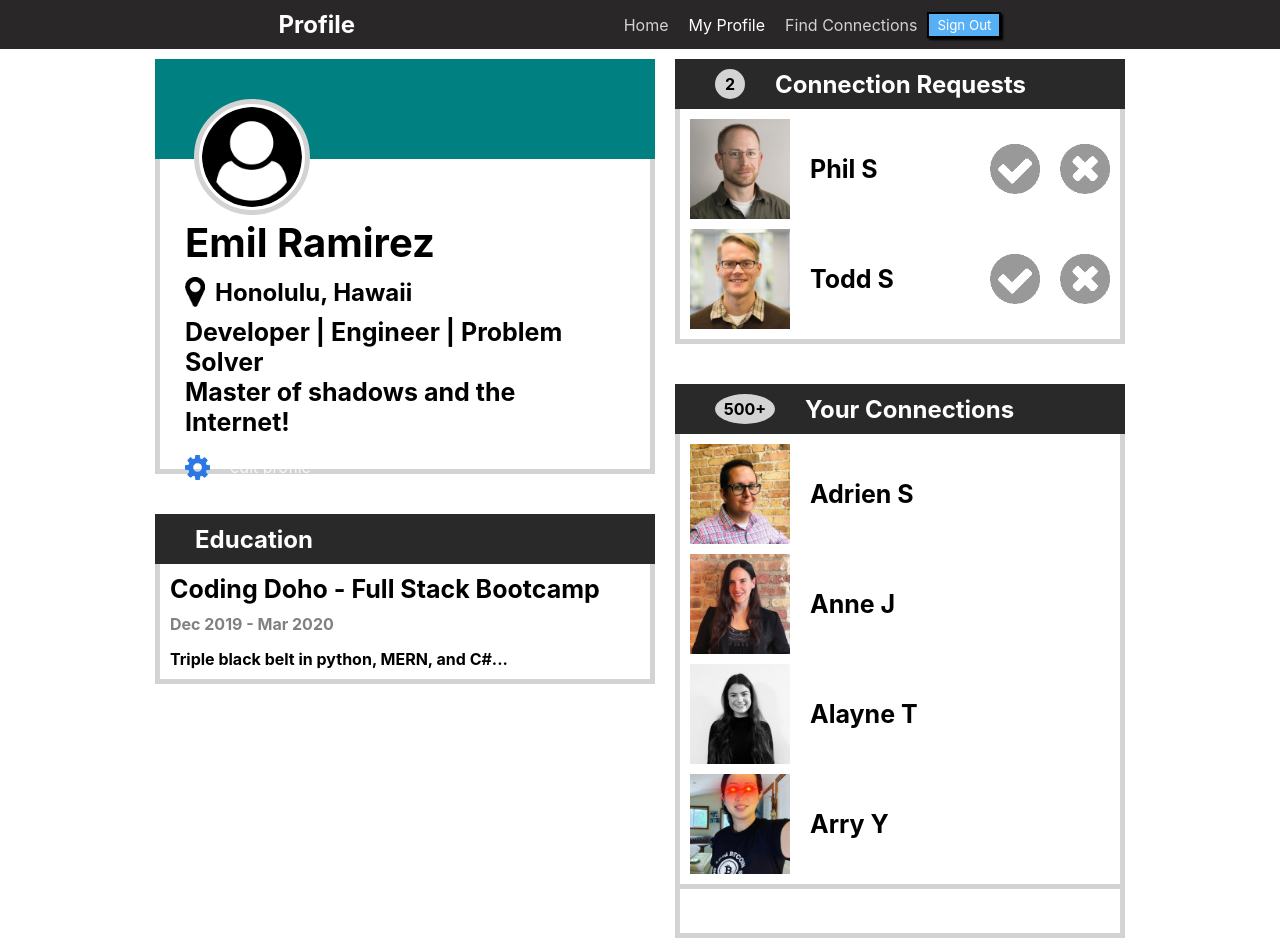
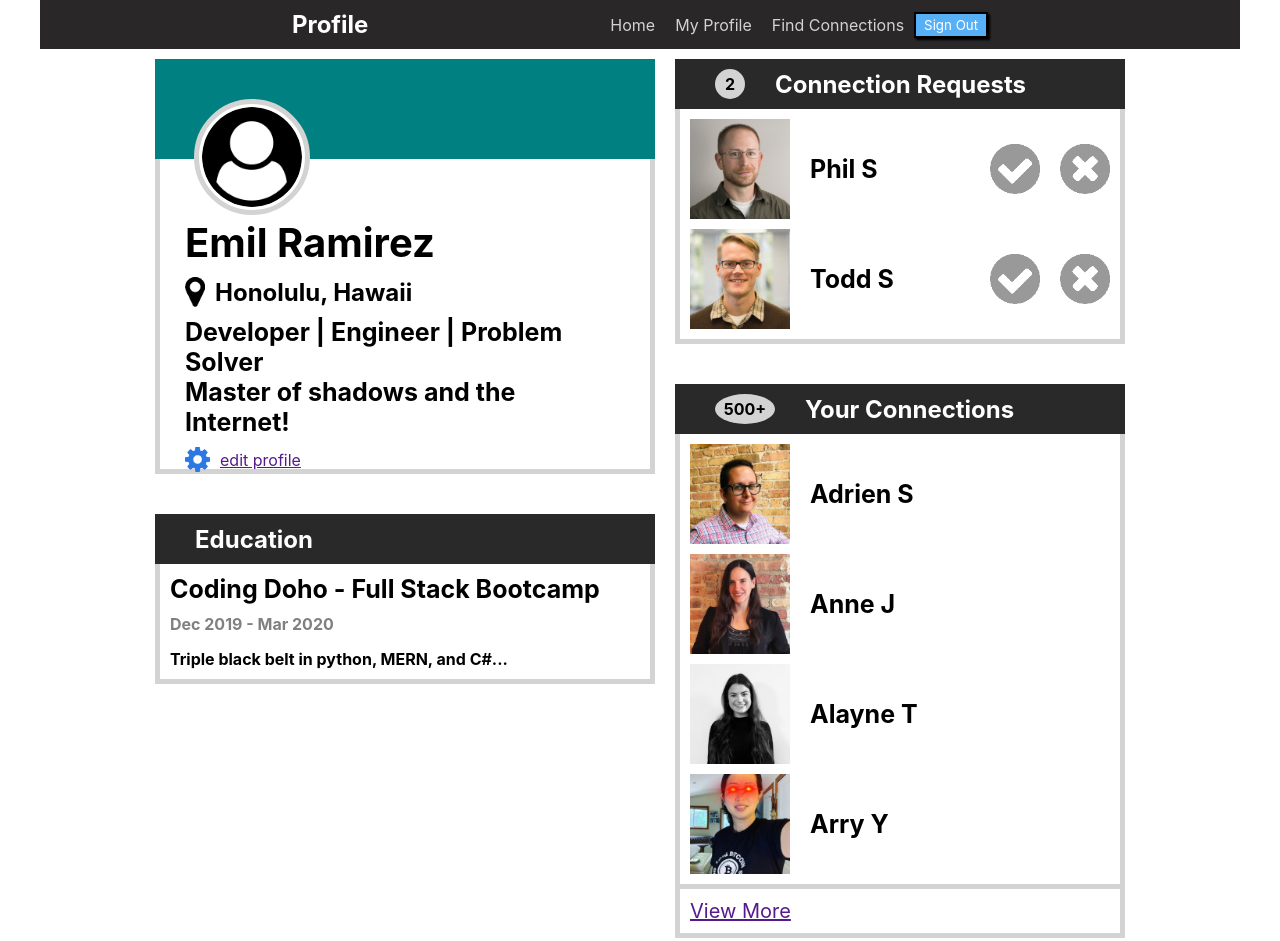
Before and after one commit to EmilRR24/web_fundamentals, a plain HTML site: page html/work_html/profile_page/profile_page.html in a window 1280 px wide. Drawn offline with Linux system fonts and the light colour scheme.

Commit message:
updated profile page links

```diff
--- a/html/work_html/profile_page/profile_page.html
+++ b/html/work_html/profile_page/profile_page.html
@@ -10,16 +10,17 @@
 </head>
 
 <body>
+    <div class="container">
         <div class="nav">
             <h2 class="nav-title">Profile</h2>
             <ul class="nav-links">
-            <li><a href="#">Home</a></li>
-            <li><a href="#" class="active">My Profile</a></li>
-            <li><a href="#">Find Connections</a></li>
+                <li><a href="#" class="view">Home</a></li>
+                <li><a href="#" class="active, view">My Profile</a></li>
+                <li><a href="#" class="view">Find Connections</a></li>
                 <li><button class="btn">Sign Out</button></li>
             </ul>
         </div>
-    <div class="container">
+        <div class="page-body">
             <div class="main">
                 <div class="card">
                     <div class="header-card"></div>
@@ -71,7 +72,6 @@
                         </div>
                         <div class="profile-request">
                             <div class="profile-connections">
-
                                 <img src="./images/todd-s.jpg" alt="todd">
                                 <h3>Todd S</h3>
                             </div>
@@ -113,6 +113,7 @@
                 </div>
             </div>
         </div>
+    </div>
 
 </body>
 
--- a/html/work_html/profile_page/style.css
+++ b/html/work_html/profile_page/style.css
@@ -7,7 +7,7 @@ font-family: -apple-system, BlinkMacSystemFont, 'Segoe UI', Roboto, Oxygen, Ubun
     width: 1200px;
     margin: 0 auto;
 }
-.container, .location-card, .bottom-card{
+.page-body, .location-card, .bottom-card{
     display: flex;
     justify-content: center;
 }
@@ -196,7 +196,7 @@ button {
     align-items: center;
     margin-right: 10px;
 }
-a {
+.view{
     text-decoration: none;
     margin: 10px;
     color: rgba(255, 255, 255, 0.794);
```
Lines whose indentation alone changed are shown as unchanged.
